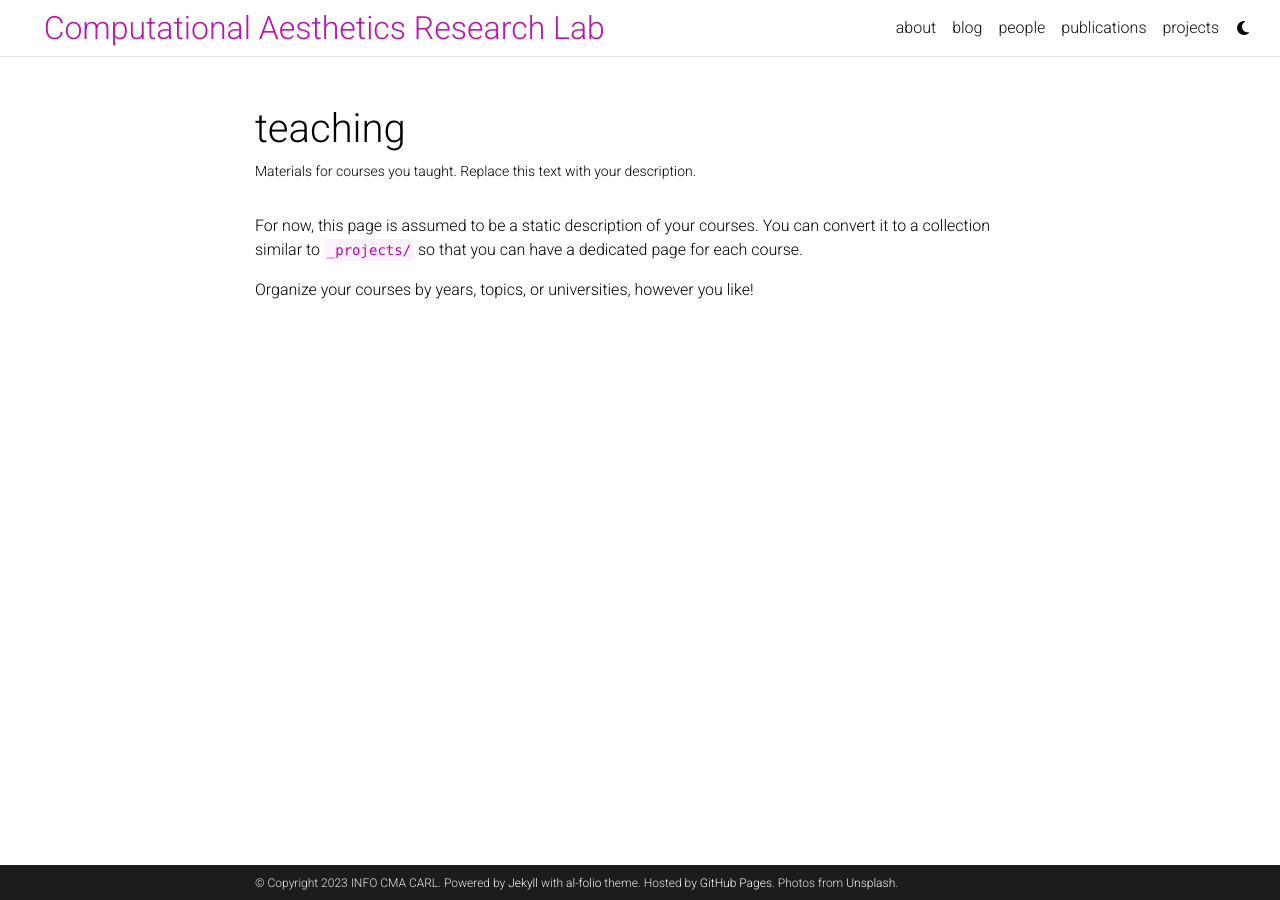
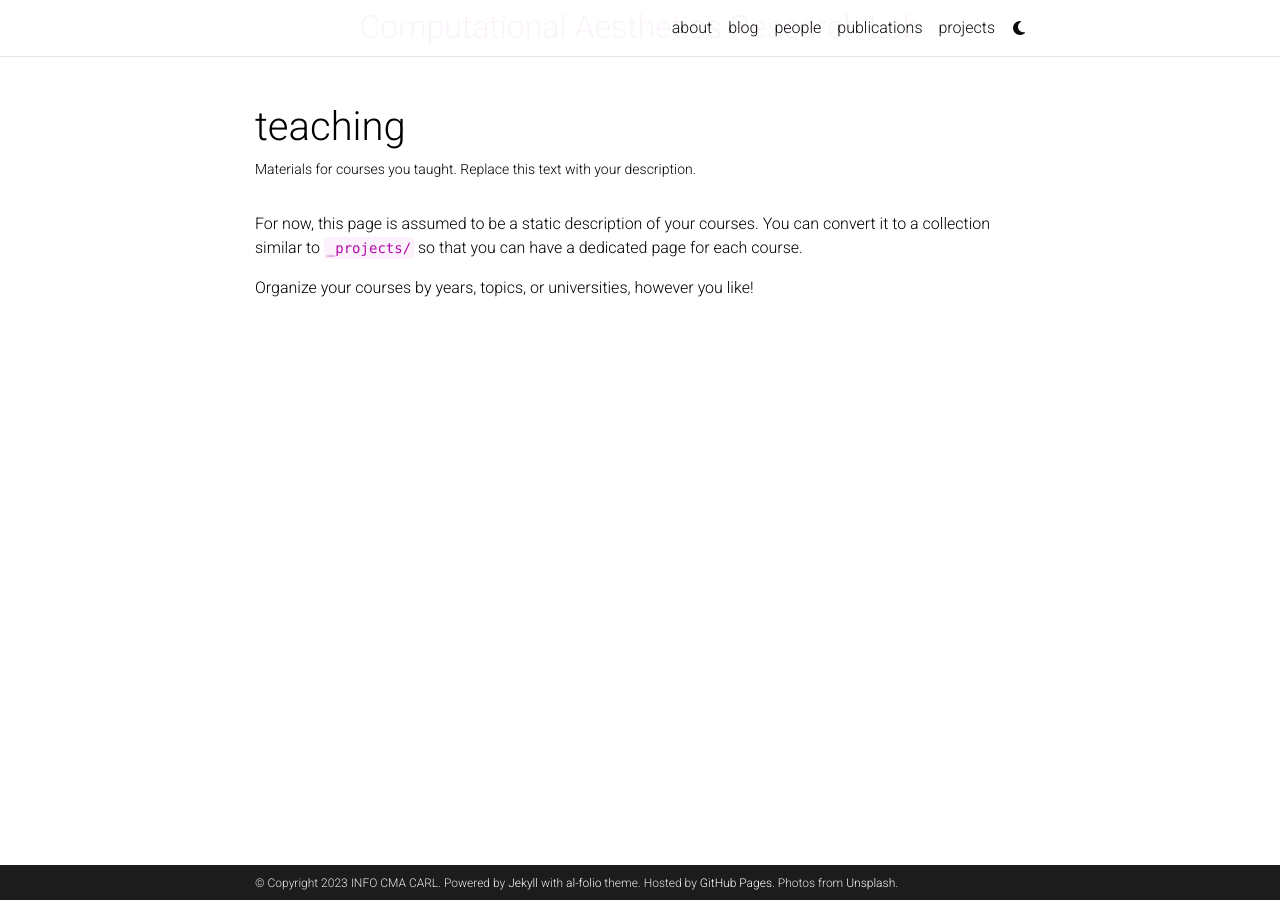
Before and after one commit to 0x23333/0x23333.github.io, a Jekyll site: the page built from _pages/teaching.md, in a window 1280 px wide. Built offline with Jekyll 4.4.1, drawn with Linux system fonts in a browser that asks for light colours; comment, search, counter and statistics services are not loaded; a style sheet for code colours, icons or effects is not loaded.

Commit message:
modify about

```diff
--- a/_includes/header.html
+++ b/_includes/header.html
@@ -5,6 +5,8 @@
         <div class="container-header">
           <h2 class="top-text">Computational Aesthetics Research Lab</h2>
         </div>
+      </nav>
+      <nav id="navbar" class="navbar navbar-light navbar-expand-sm {% if site.navbar_fixed %}fixed-top{% else %}sticky-top{% endif %}">
 
         <div class="container">
           <!-- Navbar Toggle -->
```
